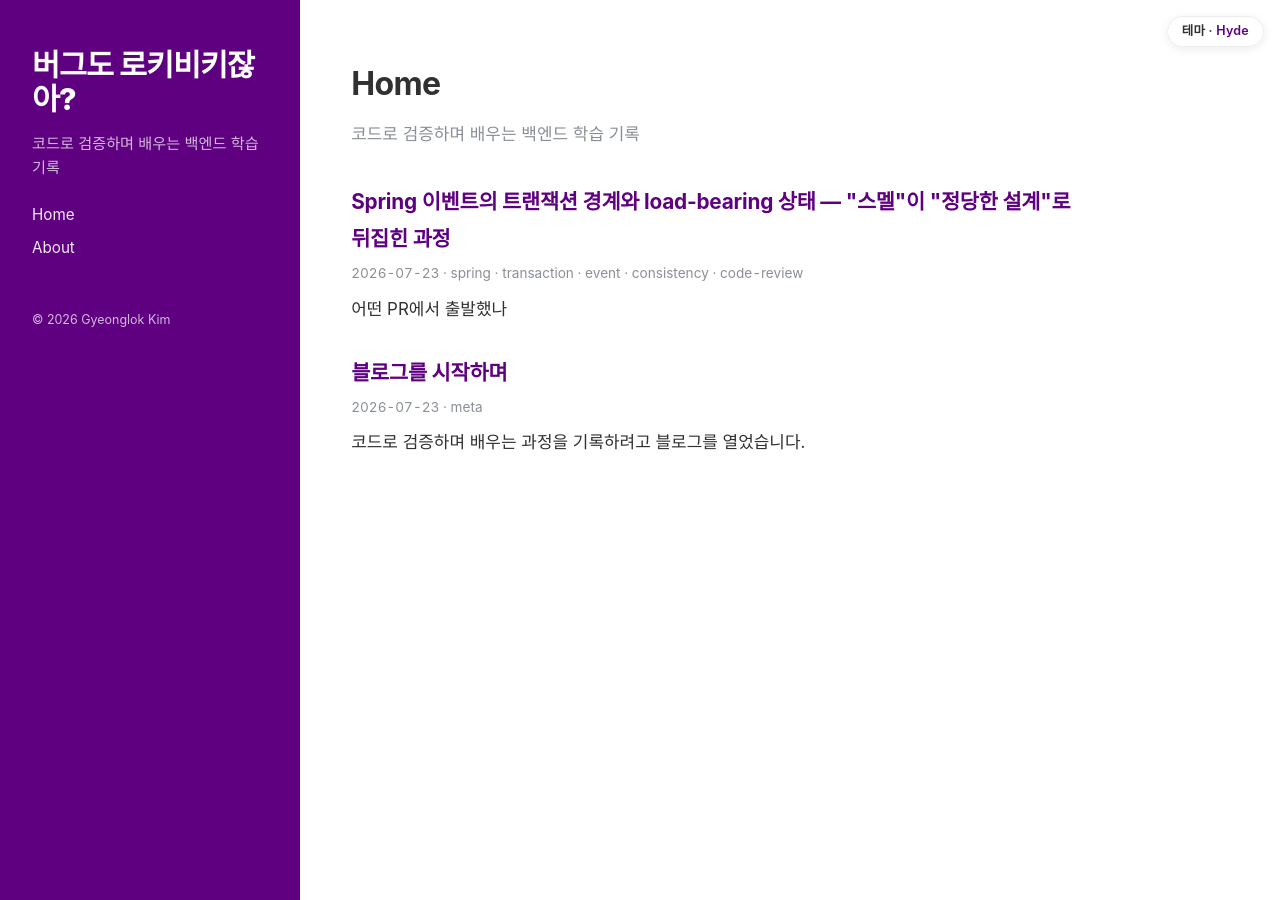
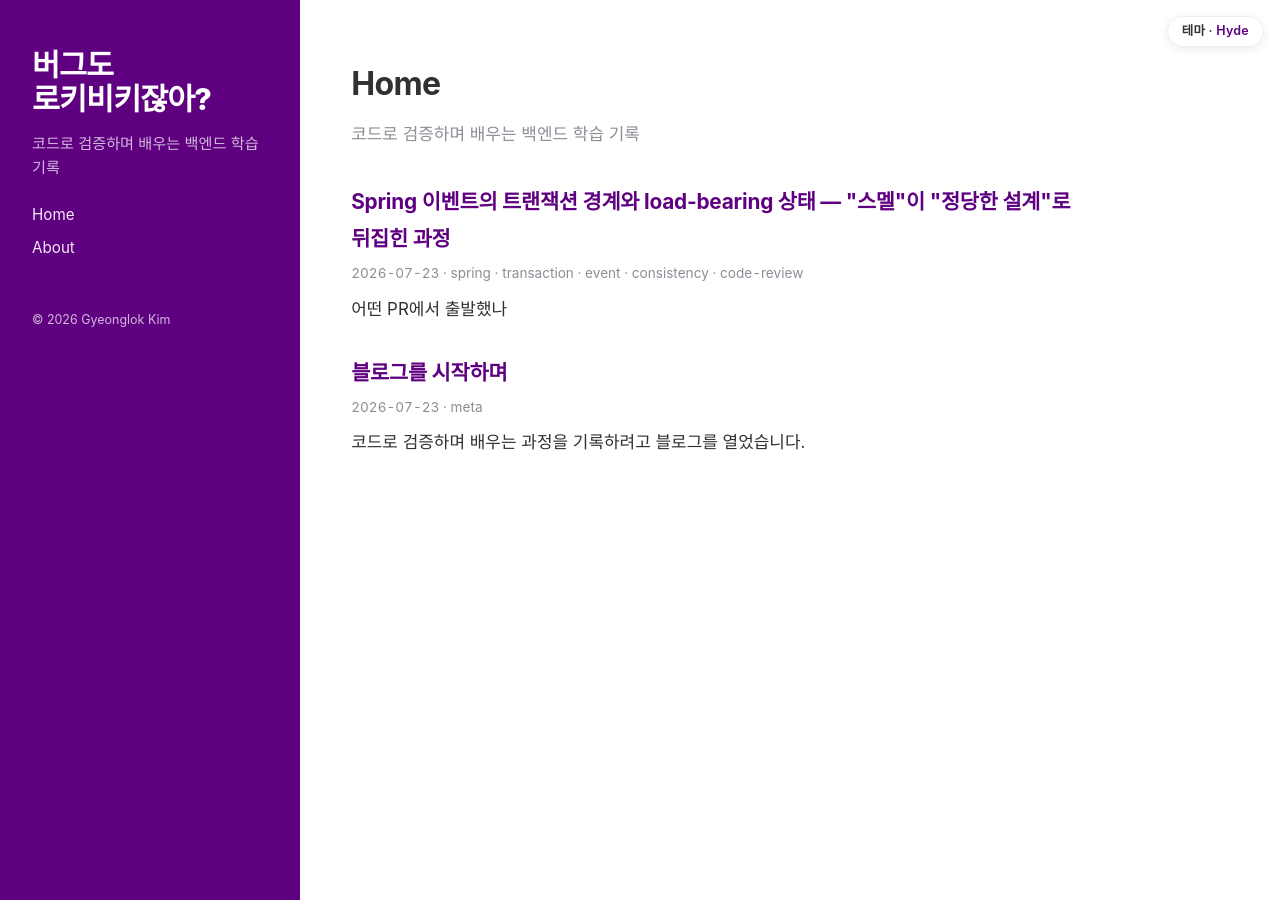
Before and after one commit to Rok93/Rok93.github.io, a Jekyll site: the page built from index.md, in a window 1280 px wide. Built offline with Jekyll 4.4.1, drawn with Linux system fonts in a browser that asks for light colours.

Commit message:
style: keep-all wrap for sidebar title/tagline (no mid-word break)

```diff
--- a/assets/css/main.css
+++ b/assets/css/main.css
@@ -40,6 +40,9 @@ body {
 img { max-width: 100%; height: auto; }
 a { color: var(--link); text-decoration: none; }
 a:hover { text-decoration: underline; }
+
+/* 한글이 단어 중간에서 끊기지 않도록 어절 단위로만 줄바꿈 */
+.site-title, .site-tagline { word-break: keep-all; }
 
 /* content typography */
 .content-inner { }
```
